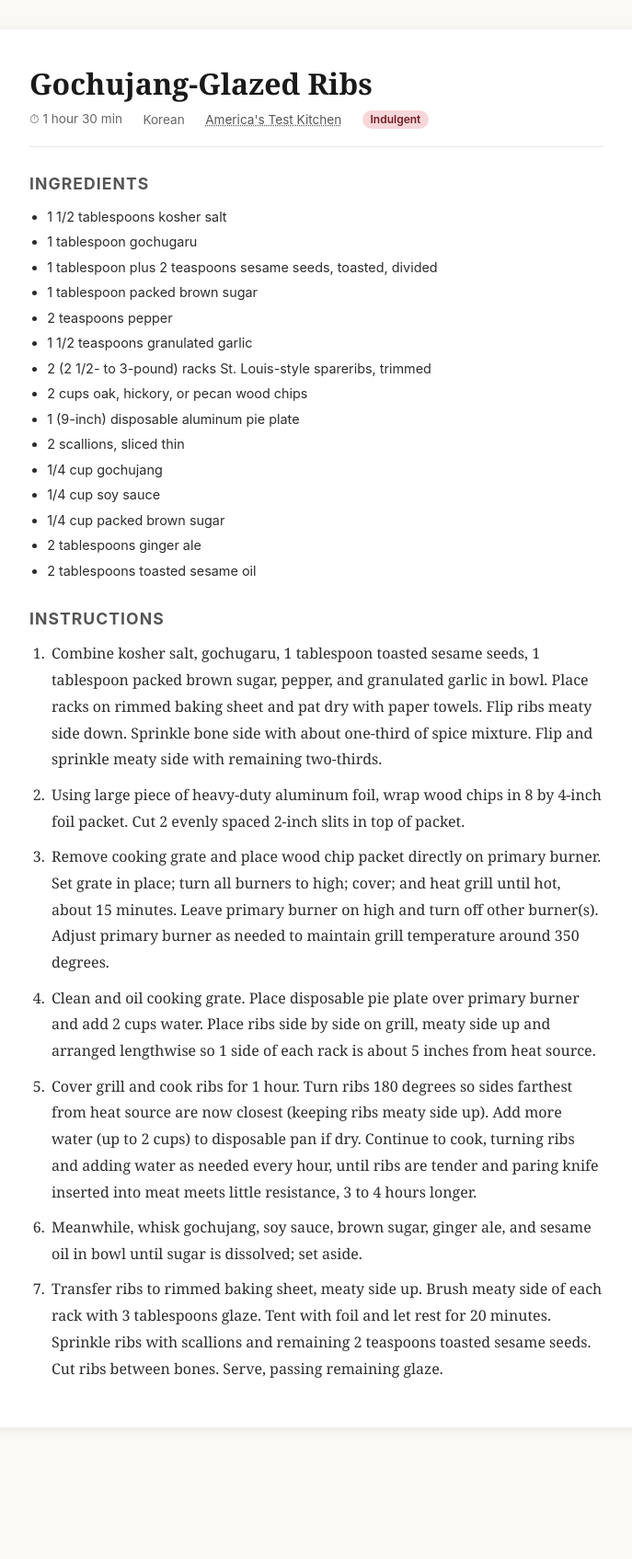
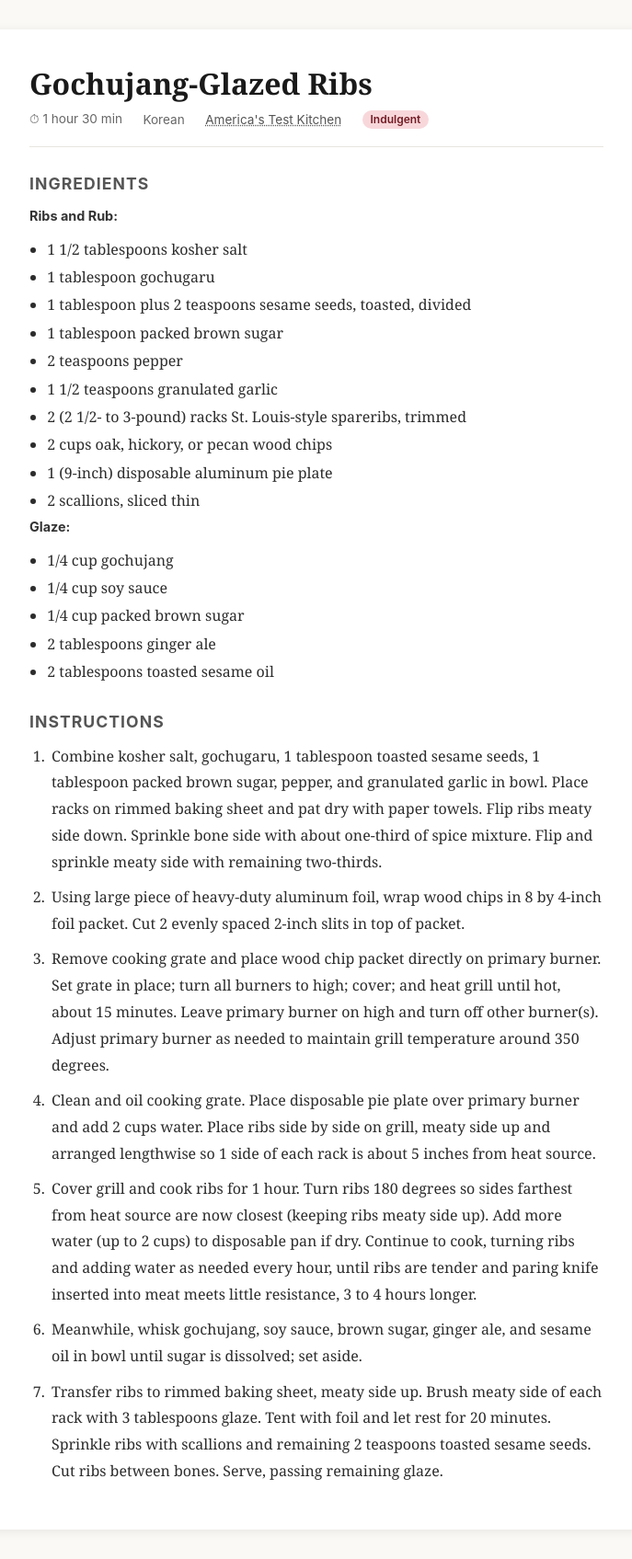
Before and after one commit to DavidMAllison/menubuilder-recipes, a Jekyll site: the page built from Gochujang-Glazed_Ribs.md, in a window 1280 px wide. Shown: the whole page at 92% size, without its empty margins (296-983 px from the left). Built offline with Jekyll 4.4.1, drawn with Linux system fonts in a browser that asks for light colours; our own code applies the rules of GitHub Pages for plain Markdown files; before the commit the page ends 1584 px from its top, so only the background shows below that.

Commit message:
Group ribs/rub and glaze ingredients in Gochujang-Glazed Ribs, matching ATK's layout

```diff
--- a/Gochujang-Glazed_Ribs.md
+++ b/Gochujang-Glazed_Ribs.md
@@ -2,6 +2,7 @@
 
 ## Ingredients
 
+**Ribs and Rub:**
 - 1 1/2 tablespoons kosher salt
 - 1 tablespoon gochugaru
 - 1 tablespoon plus 2 teaspoons sesame seeds, toasted, divided
@@ -12,6 +13,8 @@
 - 2 cups oak, hickory, or pecan wood chips
 - 1 (9-inch) disposable aluminum pie plate
 - 2 scallions, sliced thin
+
+**Glaze:**
 - 1/4 cup gochujang
 - 1/4 cup soy sauce
 - 1/4 cup packed brown sugar
```
